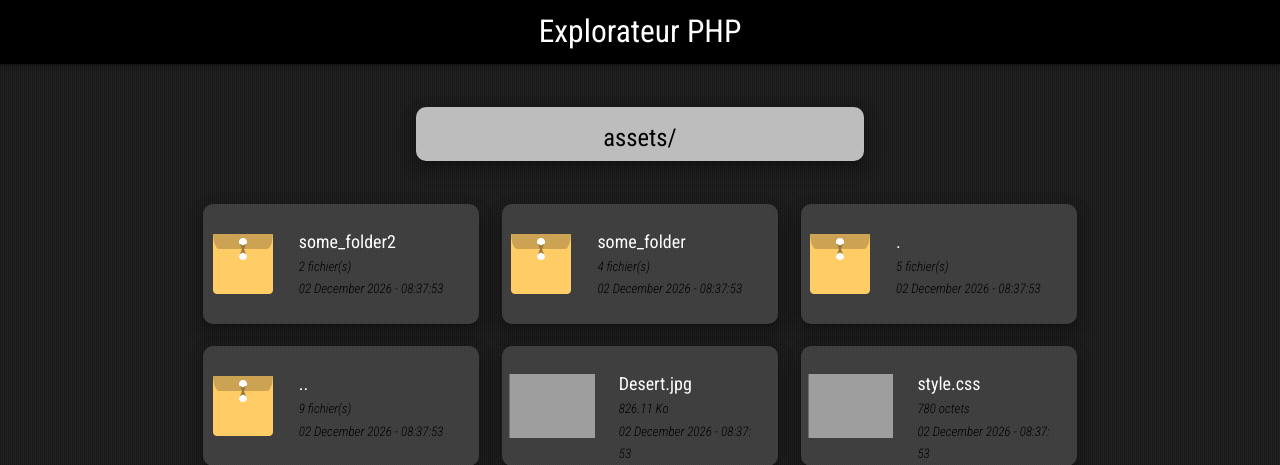
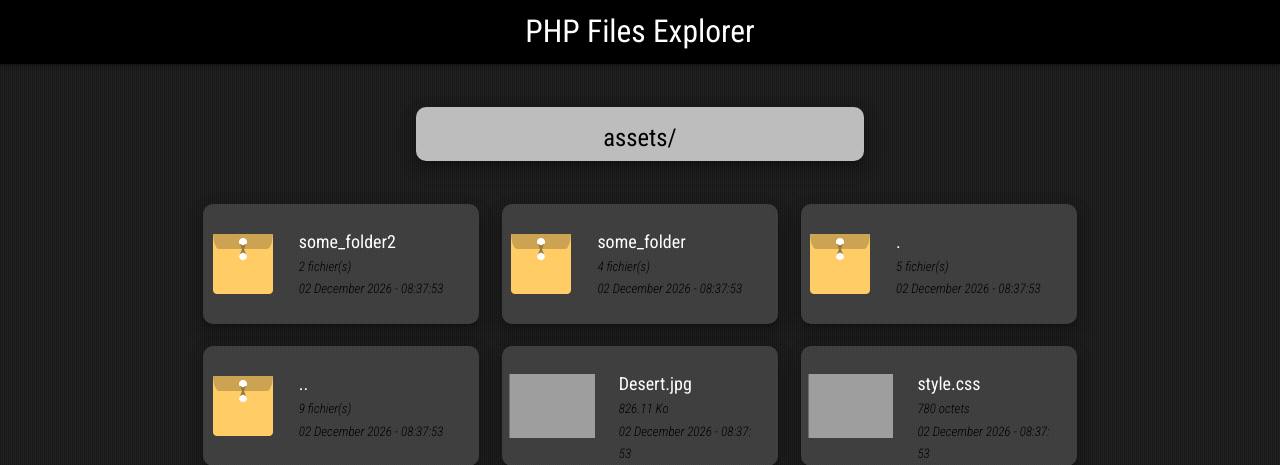
Before and after one commit to Do0oV/explo_php_twig, a PHP site: page /index.php in a window 1280 px wide. Shown: the top 465 px of the page. Run offline with PHP 8.4, Linux system fonts and the light colour scheme; some libraries are stand-ins or nearby versions; grey boxes are pictures that could not be loaded.

Commit message:
some changes

```diff
--- a/index.php
+++ b/index.php
@@ -50,6 +50,7 @@ if (isset($_GET['file'])) {
 		$page = 'error';
 	}
 }
+if (is_dir ($dossier )) {
 
 //::UNIX_PATHS -> évite le mix entre \ et / dans les paths
 	$iterator = new FilesystemIterator($dossier, FilesystemIterator::UNIX_PATHS);
@@ -64,9 +65,15 @@ foreach($iterator as $element){
 		$dir = $element->getPathname();
 		$name = $element->getFilename();
 		$infos = date('d F Y - H:i:s', filemtime($element));
+
+	//comment using Linux
 	$ownerinfo = posix_getpwuid(fileowner($element));
 	$owner = $ownerinfo['name'];
 	$perms = fileperms($element);
+
+	//uncomment on Wamp
+		// $owner = 'Unavailable';
+		// $perms = 'Unavailable';
 
 	// si c'est un dossier
 		if ($element->isDir()) {
@@ -137,6 +144,9 @@ foreach($iterator as $element){
 			]);
 		}
 	}
+}else{
+	$page = 'error';
+}
 
 // en fonction de l'affectation à la variable $page on va chercher les fichiers à loader
 switch ($page) {
--- a/templates/base.twig
+++ b/templates/base.twig
@@ -1,6 +1,6 @@
 
 <!DOCTYPE html>
-<html lang="fr">
+<html lang="en">
 <head>
 	<meta charset="utf-8">
 	<meta name="viewport" content="width=device-width, initial-scale=1.0">
@@ -8,14 +8,14 @@
 	<link href="https://fonts.googleapis.com/icon?family=Material+Icons" rel="stylesheet">
 	<link href="https://fonts.googleapis.com/css?family=Roboto+Condensed:300i,400,700" rel="stylesheet">
 	<link rel="stylesheet" type="text/css" href="style.css">
-	<title>explorateur PHP</title>
+	<title>PHP Files Explorer</title>
 </head>
 <body>
 	<header id="top">
 		<div class="navbar-fixed ">
 			<nav class="black">
 				<div class="nav-wrapper">
-					<a href="index.php" class="brand-logo center">Explorateur PHP</a>
+					<a href="index.php" class="brand-logo center">PHP Files Explorer</a>
 					<a href="#" data-target="mobile-demo" class="sidenav-trigger"><i class="material-icons">menu</i></a>
 					<ul class="right hide-on-med-and-down">
 
--- a/templates/error.twig
+++ b/templates/error.twig
@@ -5,7 +5,7 @@
 	<div class="error white-text center">
 		<h1>&#9785;<br>
 			404<br>
-			File Not Found
+			Not Found
 		</h1>
 	</div>
 
```
Lines whose indentation alone changed are shown as unchanged.
